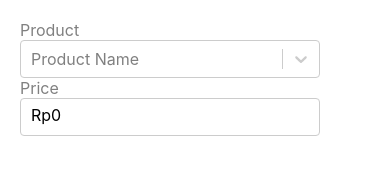
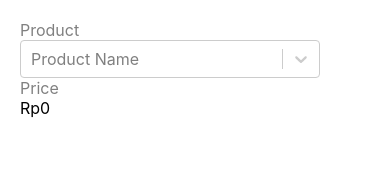
Before and after one commit to yuniprihartini/Simple-Cashier-App, a React (Create React App) app: page / in a window 390 px wide. Shown: the top 188 px of the page. Built offline with nearby package versions, Linux system fonts and the light colour scheme.

Commit message:
Add margin right

```diff
--- a/src/assets/Price.css
+++ b/src/assets/Price.css
@@ -1,4 +1,8 @@
 .Price {
+    margin-right: 10px;
+}
+
+.Get-Price {
     width: 200px;
     height: 24px;
     padding: 6px 10px;
@@ -10,7 +14,7 @@
 }
 
 @media screen and (max-width: 467px) {
-    .Price {
+    .Get-Price {
         width: 278px;
     }
 }
```
